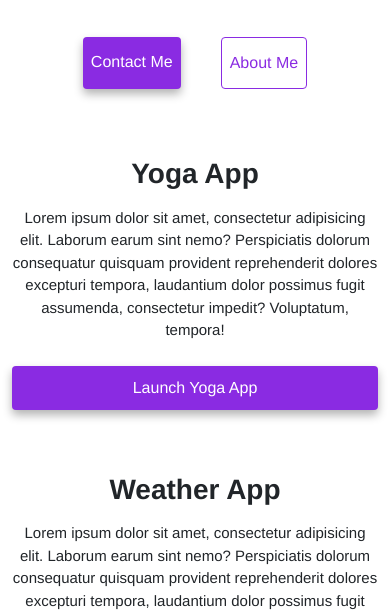
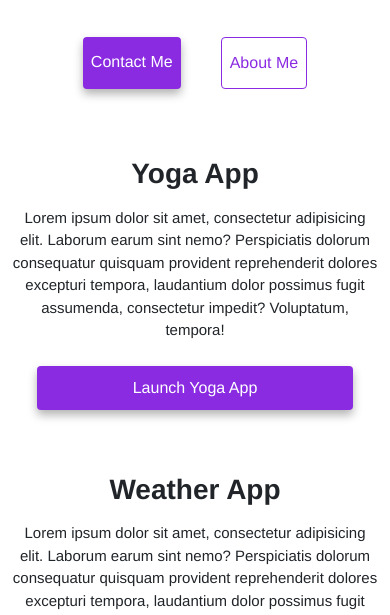
Before and after one commit to WajihaAbrar/Shecodes-Portfolio-Homework, a plain HTML site: page index.html in a window 390 px wide. Shown: the part 225-840 px from the top of the page. Drawn offline with nearby package versions, Linux system fonts and the light colour scheme.

Commit message:
Updated the CSS file.

```diff
--- a/src/style.css
+++ b/src/style.css
@@ -138,7 +138,7 @@ p {
   .app-button {
     display: flex;
     justify-content: center;
-    margin: 15px 0px;
+    margin: 15px 25px;
     border-radius: 4px;
   }
   .link-button {
```
